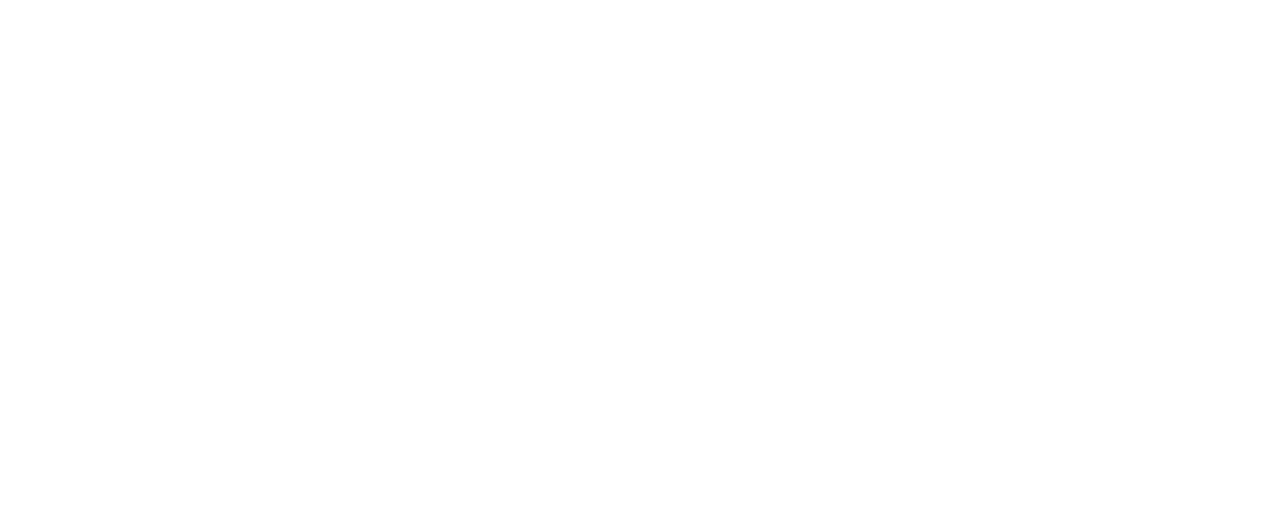
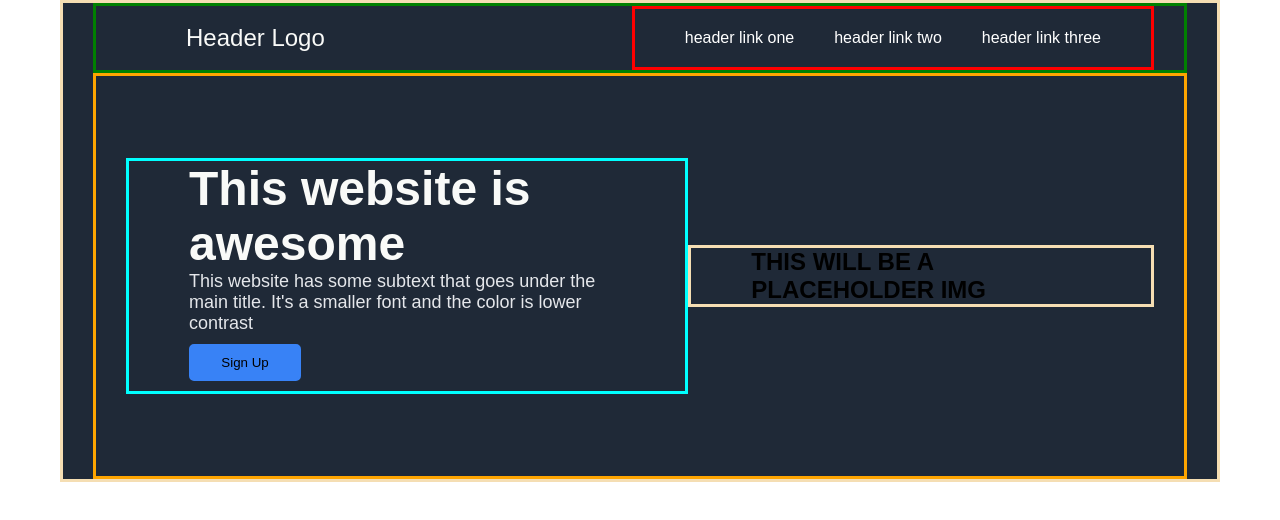
Before and after one commit to Brandon-Lyons98/Website-Landing-Page, a plain HTML site: page index.html in a window 1280 px wide. Drawn offline with Linux system fonts and the light colour scheme.

Commit message:
Add header to index.html and supporting css

```diff
--- a/index.html
+++ b/index.html
@@ -3,8 +3,33 @@
 <head>
     <meta charset="UTF-8">
     <title>Website Landing Page</title>
+    <link href="./style.css" rel="stylesheet">
 </head>
 <body>
+    <div class="header">
+        <div class="navbar">
+            <div class="logo">
+                <div>Header Logo</div>
+            </div>
+            <div class="header-links">
+                <a>header link one</a>
+                <a>header link two</a>
+                <a>header link three</a>
+            </div>
+        </div>
 
+        <div class="content">
+            <div class="left-container">
+                <h1>
+                    This website is awesome
+                </h1>
+                <p>This website has some subtext that goes under the main title. It's a smaller font and the color is lower contrast</p>
+                <button class="header-button">Sign Up</button>
+            </div>
+            <div class="right-container">
+                <h2>THIS WILL BE A PLACEHOLDER IMG</h2>
+            </div>
+        </div>
+    </div>
 </body>
 </html>
--- /dev/null
+++ b/style.css
@@ -0,0 +1,80 @@
+* {
+    padding: 0 30px;
+    margin: 0;
+    font-family: sans-serif;
+}
+
+body {
+    display: flex;
+    flex-direction: column;
+}
+
+.header {
+    border: 3px solid wheat;
+    justify-content: center;
+    align-items: center;
+    background-color: #1F2937;
+}
+
+.logo {
+    font-size: 24px;
+    color: #F9FAF8;
+    display: flex;
+    align-items: center;
+}
+
+.header-links {
+    border: 3px solid red;
+    color: white;
+    display: flex;
+    justify-content: space-between;
+}
+
+.navbar {
+    border: 3px solid green;
+    display: flex;
+    justify-content: space-between;
+}
+
+.left-container {
+    display: flex;
+    flex-shrink: 1;
+    flex-direction: column;
+    border: 3px solid cyan;
+    width: 600px;
+    font-size: 18px;
+    color: #e5e7eb;
+}
+
+.left-container h1 {
+    font-size: 48px;
+    font-weight: bolder;
+    color: #F9FAF8;
+}
+
+.right-container {
+    border: 3px solid wheat;
+    flex-shrink: 1;
+}
+
+a {
+    padding: 20px;
+}
+
+.content {
+    border: 3px solid orange;
+    height: 400px;
+    display: flex;
+    justify-content: space-around;
+    align-items: center;
+}
+
+button {
+    background-color: #3882F6;
+    width: 112px;
+    margin: 10px auto 10px 30px;
+    padding: 8px;
+    border: #3882F6;
+    border-radius: 5px;
+    border-style: solid;
+}
```
